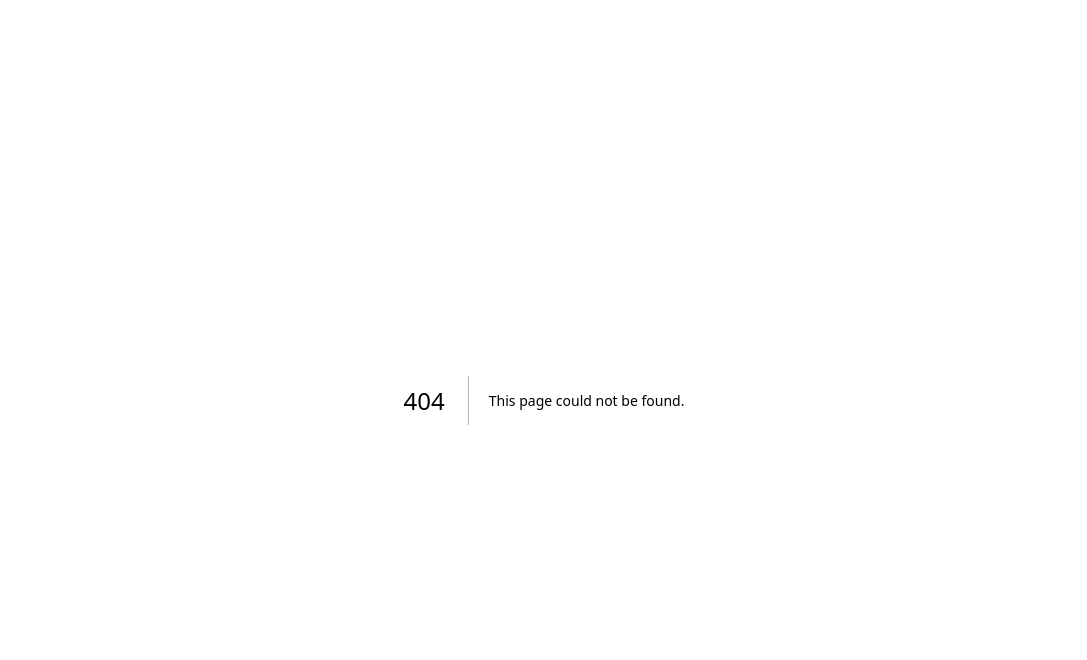
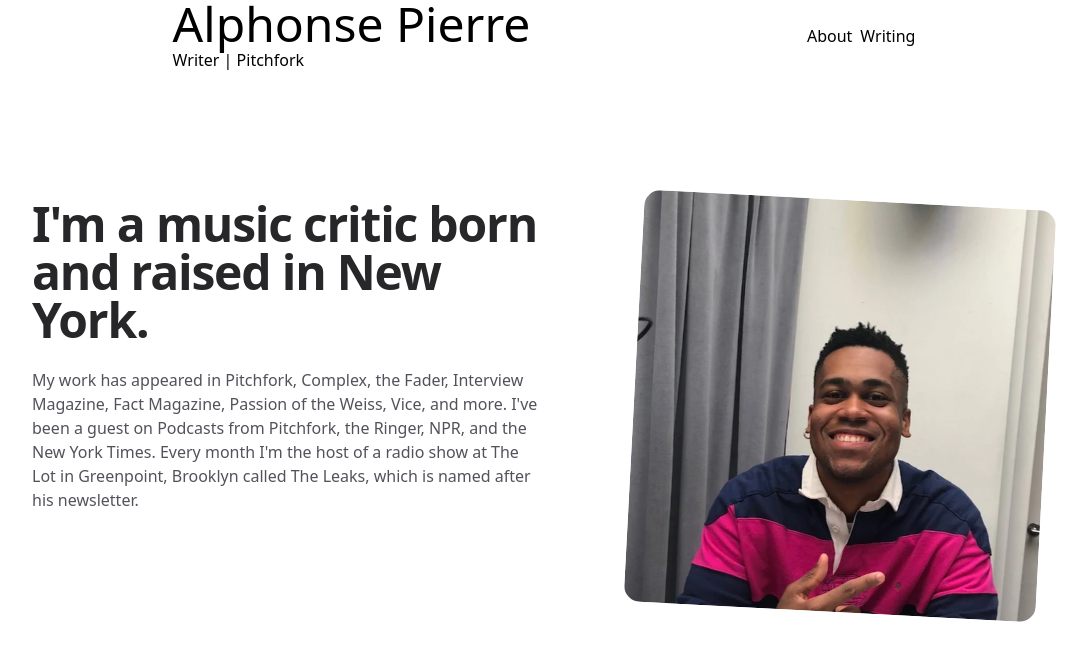
Before and after one commit to hthomp15/al-pierre-personal-site, a Next.js app: page /about in a window 1280 px wide. Before the commit this address had no page. Shown: the top 660 px of the page, without its empty margins (96-1183 px from the left). Built offline with nearby package versions, Linux system fonts and the light colour scheme.

Commit message:
[add] about page content. Links to home and /about

```diff
--- a/package.json
+++ b/package.json
@@ -13,6 +13,7 @@
     "@types/node": "18.11.18",
     "@types/react": "18.0.27",
     "@types/react-dom": "18.0.10",
+    "clsx": "^1.2.1",
     "eslint": "8.33.0",
     "eslint-config-next": "13.1.6",
     "next": "13.1.6",
--- /dev/null
+++ b/src/components/Container/index.tsx
@@ -0,0 +1,42 @@
+import { forwardRef } from 'react'
+import clsx from 'clsx'
+
+const OuterContainer = forwardRef(function OuterContainer(
+  { className, children, ...props } : any,
+  ref
+) {
+  return (
+    <div ref={ref} className={clsx('sm:px-8', className)} {...props}>
+      <div className="mx-auto max-w-7xl lg:px-8">{children}</div>
+    </div>
+  )
+})
+
+const InnerContainer = forwardRef(function InnerContainer(
+  { className, children, ...props } : any,
+  ref
+) {
+  return (
+    <div
+      ref={ref}
+      className={clsx('relative px-4 sm:px-8 lg:px-12', className)}
+      {...props}
+    >
+      <div className="mx-auto max-w-2xl lg:max-w-5xl">{children}</div>
+    </div>
+  )
+})
+
+export const Container : any = forwardRef(function Container(
+  { children, ...props } : any,
+  ref
+) {
+  return (
+    <OuterContainer ref={ref} {...props}>
+      <InnerContainer>{children}</InnerContainer>
+    </OuterContainer>
+  )
+})
+
+Container.Outer = OuterContainer
+Container.Inner = InnerContainer
--- a/src/components/Header/header.tsx
+++ b/src/components/Header/index.tsx
@@ -1,14 +1,18 @@
-
+import Link from 'next/link';
 
 export default function Header() {
     return (
         <nav className="flex justify-evenly items-center">
             <div className="flex-col items-baseline">
-                <h1 className="text-5xl">Alphonse Pierre</h1>
+                <Link href="/">
+                    <h1 className="text-5xl">Alphonse Pierre</h1>
+                </Link>
                 <p>Writer | Pitchfork</p>
             </div>
             <ul className="inline-flex list-none">
-                <li className="px-2">About</li>
+                <Link href="/about">
+                    <li className="px-2">About</li>
+                </Link>
                 <li>Writing</li>
             </ul>
         </nav>
--- /dev/null
+++ b/src/components/SocialIcons/index.tsx
@@ -0,0 +1,7 @@
+export function TwitterIcon(props : any) {
+    return (
+      <svg viewBox="0 0 24 24" aria-hidden="true" {...props}>
+        <path d="M20.055 7.983c.011.174.011.347.011.523 0 5.338-3.92 11.494-11.09 11.494v-.003A10.755 10.755 0 0 1 3 18.186c.308.038.618.057.928.058a7.655 7.655 0 0 0 4.841-1.733c-1.668-.032-3.13-1.16-3.642-2.805a3.753 3.753 0 0 0 1.76-.07C5.07 13.256 3.76 11.6 3.76 9.676v-.05a3.77 3.77 0 0 0 1.77.505C3.816 8.945 3.288 6.583 4.322 4.737c1.98 2.524 4.9 4.058 8.034 4.22a4.137 4.137 0 0 1 1.128-3.86A3.807 3.807 0 0 1 19 5.274a7.657 7.657 0 0 0 2.475-.98c-.29.934-.9 1.729-1.713 2.233A7.54 7.54 0 0 0 22 5.89a8.084 8.084 0 0 1-1.945 2.093Z" />
+      </svg>
+    )
+}
--- a/src/pages/_app.tsx
+++ b/src/pages/_app.tsx
@@ -1,6 +1,27 @@
 import '@/styles/tailwind.css'
+import Header from '@/components/Header'
 import type { AppProps } from 'next/app'
+import { useEffect, useRef } from 'react'
 
-export default function App({ Component, pageProps }: AppProps) {
-  return <Component {...pageProps} />
+export default function App({ Component, pageProps, router }: AppProps) {
+
+  function usePrevious(value: any) {
+    let ref = useRef()
+
+    useEffect(() => {
+      ref.current = value
+    }, [value])
+
+    return ref.current
+  }
+
+  let previousPathname = usePrevious(router.pathname)
+  return (
+    <div>
+      <Header />
+      <main>
+        <Component previousPathname={previousPathname} {...pageProps} />
+      </main>
+    </div>
+  )
 }
--- /dev/null
+++ b/src/pages/about.tsx
@@ -0,0 +1,45 @@
+import Head from 'next/head'
+import Image from 'next/image'
+import profileImg from '@/assets/images/profile_pic.png'
+import { Container } from '@/components/Container'
+
+export default function About() {
+  return (
+    <>
+        <Head>
+            <title>About - Alphonse Pierre</title>
+            <meta
+            name="description"
+            content="I’m Aplhonse Pierre, a music critic from New York City."
+            />
+        </Head>
+        <Container className="mt-16 sm:mt-32">
+            <div className="grid grid-cols-1 gap-y-16 lg:grid-cols-2 lg:grid-rows-[auto_1fr] lg:gap-y-12">
+            <div className="lg:pl-20">
+                <div className="max-w-xs px-2.5 lg:max-w-none">
+                <Image
+                    src={profileImg}
+                    alt="portrait"
+                    width={500}
+                    height={500}
+                    className="aspect-square rotate-3 rounded-2xl bg-zinc-100 object-cover dark:bg-zinc-800"
+                />
+                </div>
+            </div>
+            <div className="lg:order-first lg:row-span-2">
+                <h1 className="text-4xl font-bold tracking-tight text-zinc-800 dark:text-zinc-100 sm:text-5xl">
+                I'm a music critic born and raised in New York.
+                </h1>
+                <div className="mt-6 space-y-7 text-base text-zinc-600 dark:text-zinc-400">
+                <p>
+                    My work has appeared in Pitchfork, Complex, the Fader, Interview Magazine, Fact Magazine, Passion of the Weiss, Vice, and more.
+                    I've been a guest on Podcasts from Pitchfork, the Ringer, NPR, and the New York Times.
+                    Every month I'm the host of a radio show at The Lot in Greenpoint, Brooklyn called The Leaks, which is named after his newsletter.
+                </p>
+                </div>
+            </div>
+            </div>
+        </Container>
+    </>
+  )
+}
--- a/src/pages/index.tsx
+++ b/src/pages/index.tsx
@@ -1,17 +1,16 @@
 import Head from 'next/head'
-import Header from '@/components/Header/header'
 
 export default function Home() {
   return (
     <>
       <Head>
-        <title>Create Next App</title>
+        <title>Alphonse Pierre</title>
         <meta name="description" content="Generated by create next app" />
         <meta name="viewport" content="width=device-width, initial-scale=1" />
         <link rel="icon" href="/favicon.ico" />
       </Head>
       <main>
-        <Header />
+        {/* <Header /> */}
       </main>
     </>
   )
```
